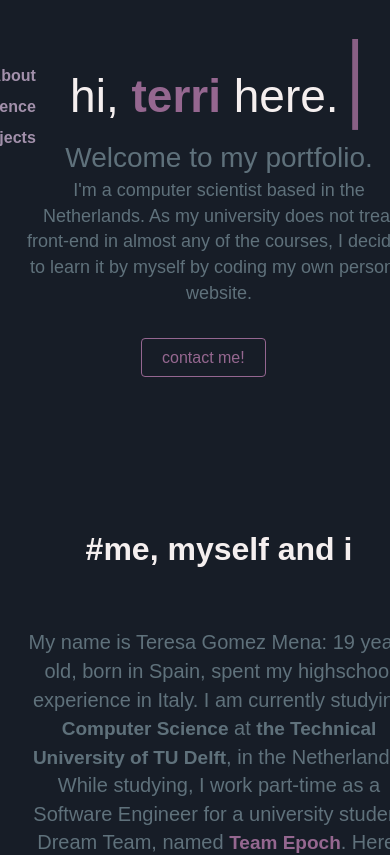
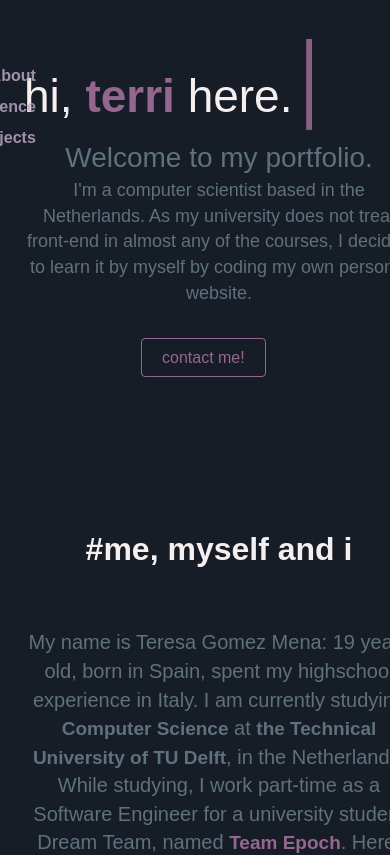
Before and after one commit to teresagomezmena/myportfolio, a React (Create React App) app: page / in a window 390 px wide. Shown: the top 855 px of the page. Built offline with nearby package versions, Linux system fonts and the light colour scheme; a web font is replaced by a local one.

Commit message:
fixed height and width problems (double scroll bar)

```diff
--- a/src/App.css
+++ b/src/App.css
@@ -3,10 +3,6 @@
   font-weight: 200;
   font-display: fallback;
   src: url("C:\Users\tgome\Desktop\CSE2\myportfolio\public\fonts\NTR-Regular.ttf") format("truetype");
-}
-
-html {
-  scroll-behavior: smooth;
 }
 
 /* Animation */
@@ -29,8 +25,7 @@ html {
   display:inline-block;
   width: 100%;
   height: 100%;
-  overflow-x: hidden;
-  overflow-y: auto;
+  overflow: hidden;
 }
 
 .App-logo {
--- a/src/styles/Introduction.css
+++ b/src/styles/Introduction.css
@@ -76,7 +76,7 @@
       min-height: unset;
       padding-left: unset;
       margin: 0;
-      align-items: center;
+      align-items: flex-start;
     }
 
     .intro-title {
```
